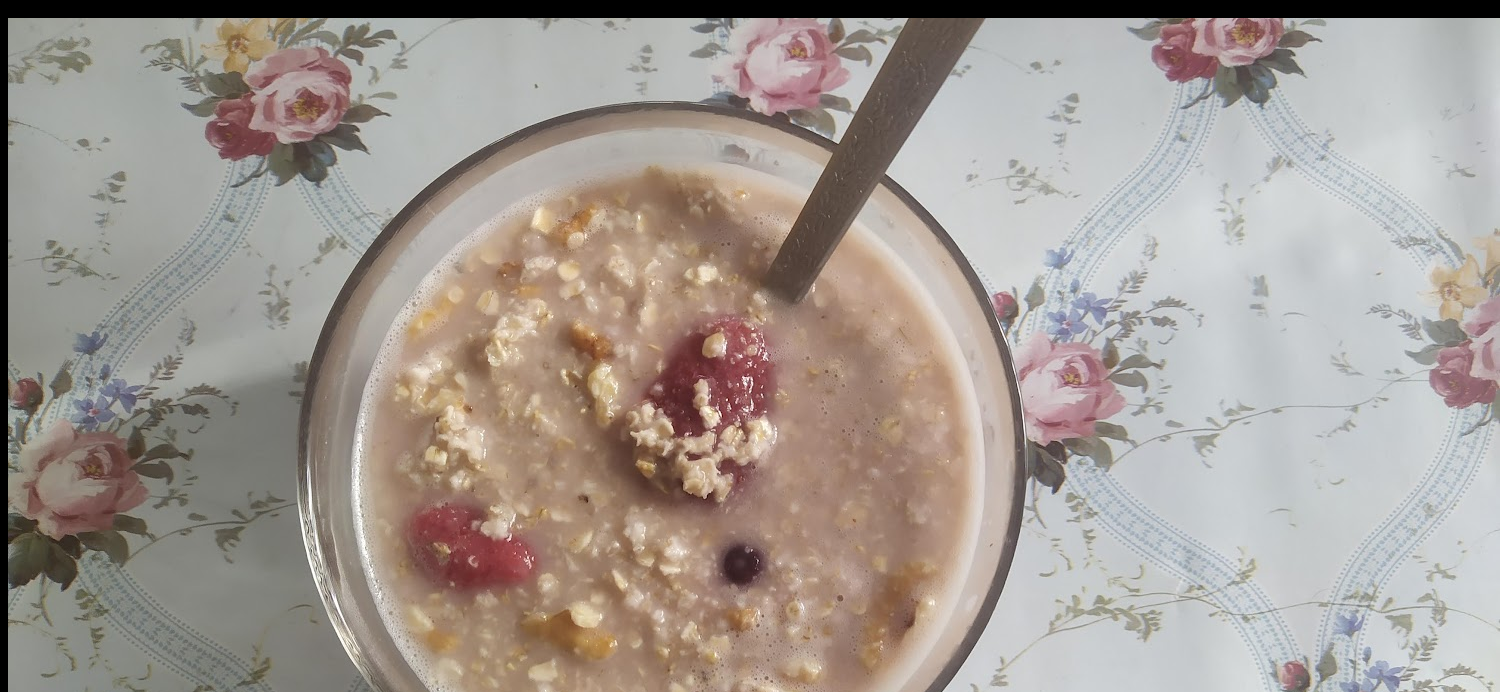
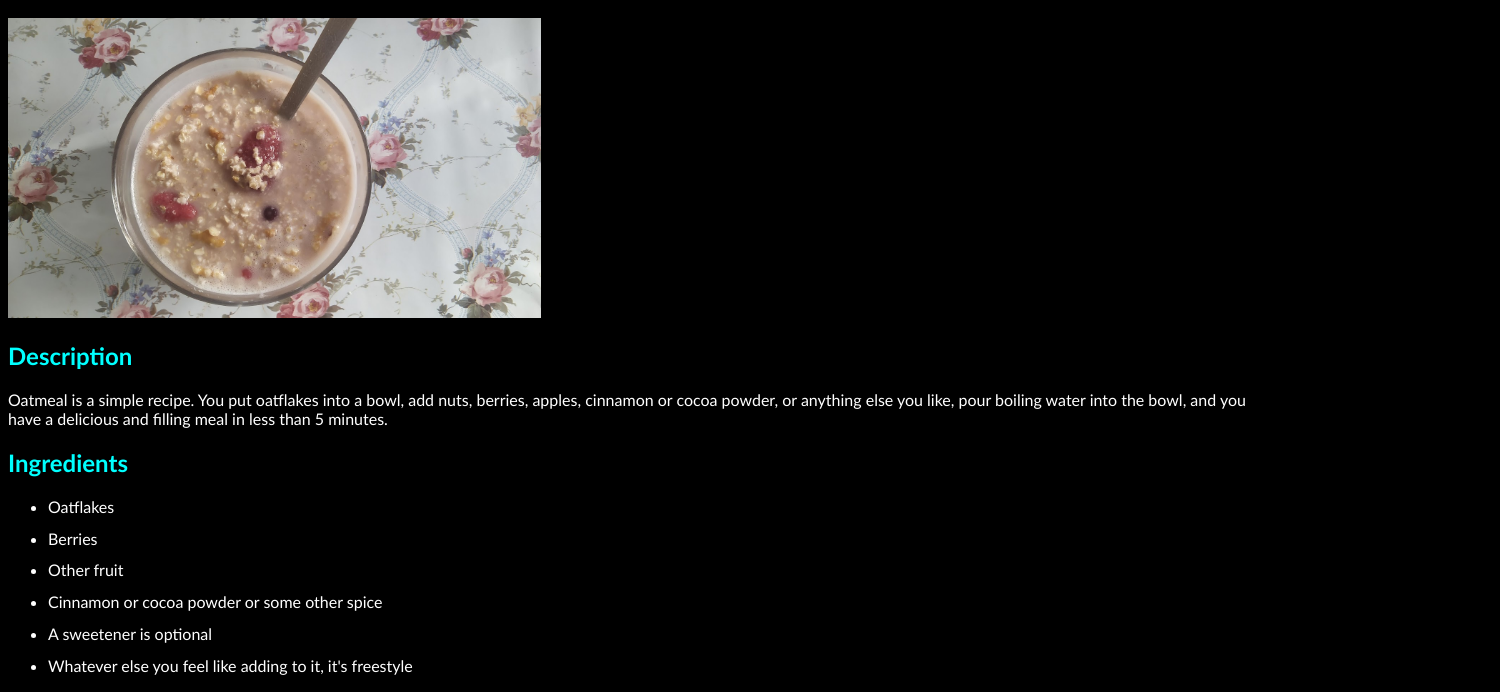
Before and after one commit to Ged223/odin-recipes, a plain HTML site: page recipes/oatmeal.html in a window 1280 px wide. Shown: the part 104-796 px from the top of the page, 1500 px wide, since content can reach past the window. Drawn offline with Linux system fonts and the light colour scheme.

Commit message:
Restrict image height to 300px

```diff
--- a/style.css
+++ b/style.css
@@ -11,3 +11,9 @@ li, p {
 li {
     margin-bottom:0.8rem;
 }
+
+img {
+    /*restrict height to 300px*/
+    height: 300px;
+    width: auto;
+}
```
